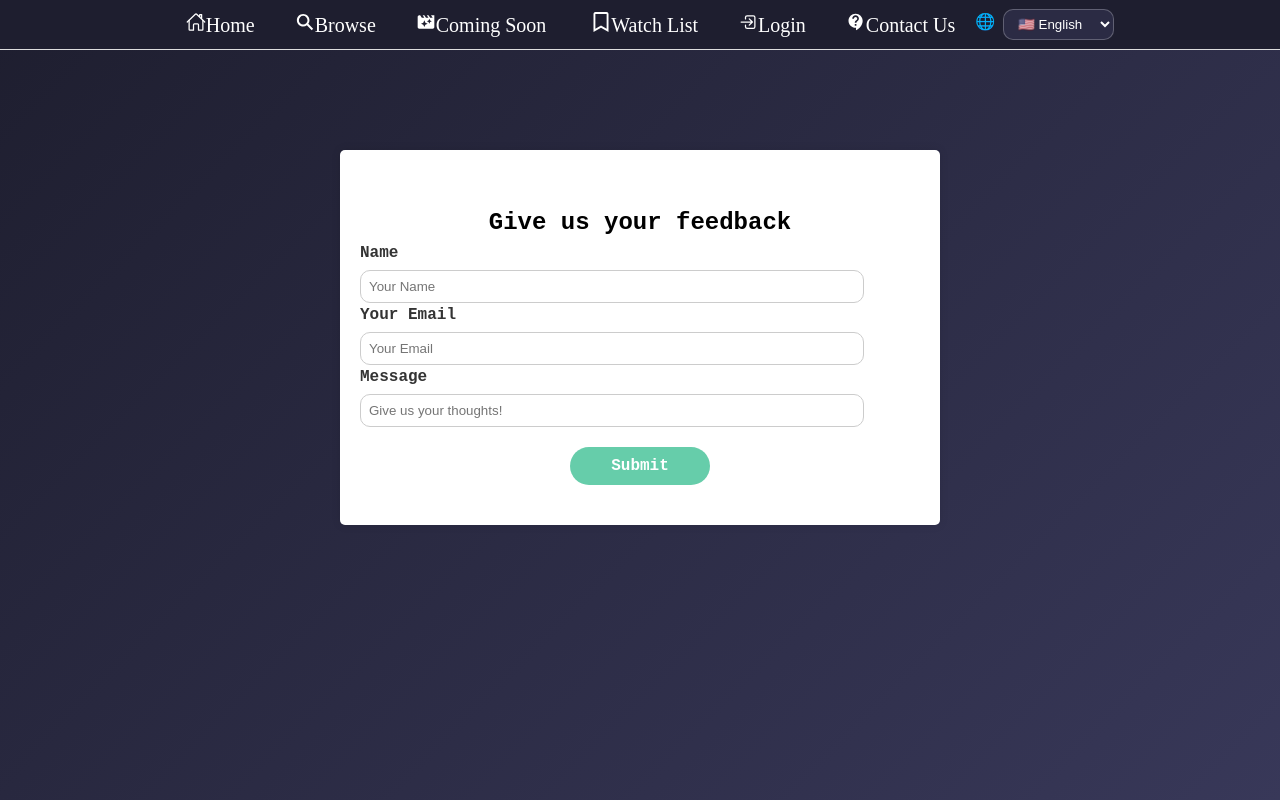
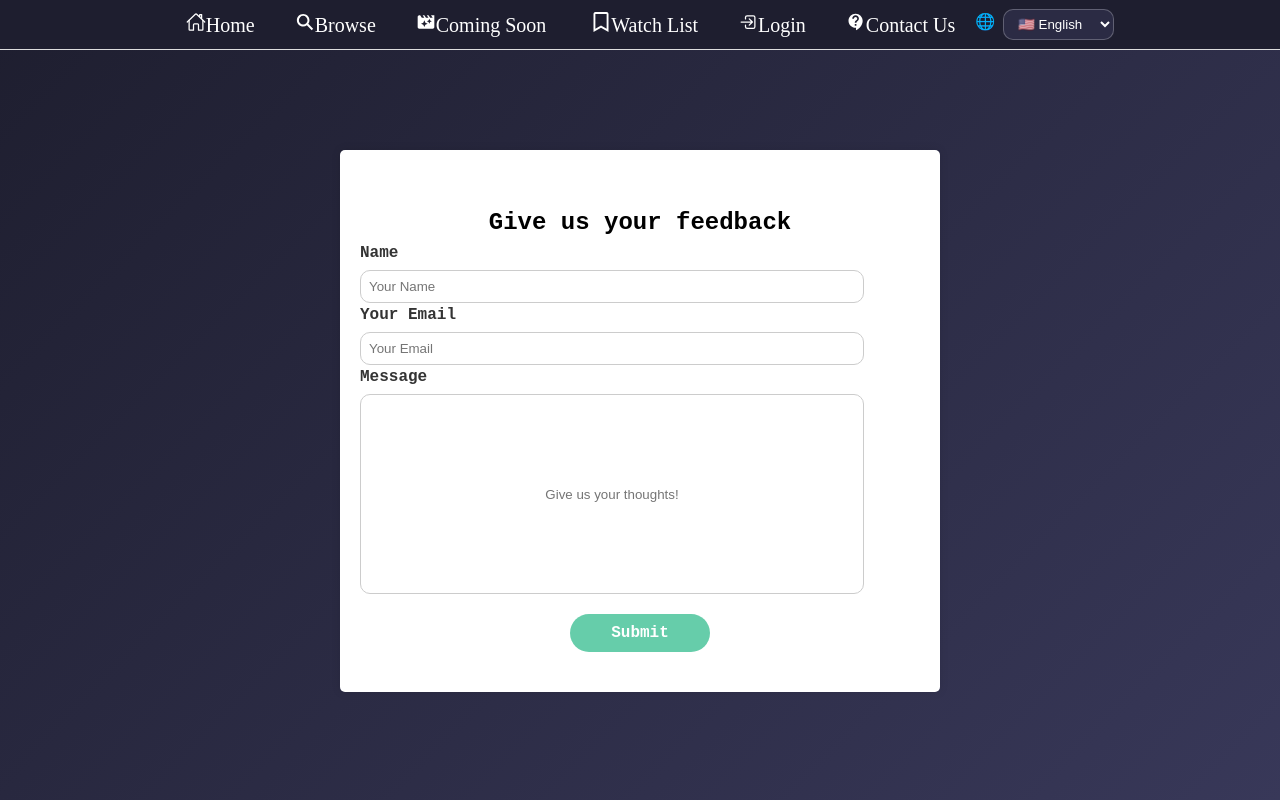
Before and after one commit to ling027/csc47300-team-spider, a React (Vite) app in the folder Movie_Rating_app/: page /ContactUs in a window 1280 px wide. Shown: the top 800 px of the page. Built offline with nearby package versions, Linux system fonts and the light colour scheme.

Commit message:
completed contact us to allow user to send feedbacks

```diff
--- a/Movie_Rating_app/src/view/ContactUs/ContactUs.css
+++ b/Movie_Rating_app/src/view/ContactUs/ContactUs.css
@@ -50,6 +50,21 @@
   border-radius: 10px;
   border: 1px solid #ccc;
   display: block;
+  height:100%;
+}
+
+.Message-Input{
+   width: 90%;
+  padding: 8px;
+  border-radius: 10px;
+  border: 1px solid #ccc;
+  display: block;
+  height:100%;
+  min-height: 200px;
+}
+
+.Message-Input::placeholder{
+  text-align: center;
 }
 
 .sub-button {
--- a/Movie_Rating_app/src/view/ContactUs/ContactUs.jsx
+++ b/Movie_Rating_app/src/view/ContactUs/ContactUs.jsx
@@ -10,6 +10,49 @@ function ContactUs() {
     const [isSubmitting, setIsSubmitting] = useState(false);
     const [message, setMessage] = useState(null);
 
+   const [formData, setFormData] = useState({
+    name: "",
+    email: "",
+    message: ""
+  });
+
+
+  const handleSubmit = async (event) => {
+    event.preventDefault();
+    setIsSubmitting(true);
+
+    try {
+      const response = await fetch("https://api.web3forms.com/submit", {
+        method: "POST",
+        headers: { "Content-Type": "application/json" },
+        body: JSON.stringify({
+          access_key: "73a75559-7457-419c-bb86-4364dcf97bfb",
+          ...formData
+        }),
+      });
+
+      const result = await response.json();
+      if (result.success) {
+        alert("Message sent successfully!");
+        setFormData({ name: "", email: "", message: "" });
+      } else {
+        alert("Failed to send message. Please try again.");
+      }
+    } catch (error) {
+      alert("An error occurred. Please try again.");
+    } finally {
+      setIsSubmitting(false);
+    }
+  };
+
+  const handleChange = (e) => {
+    setFormData({
+      ...formData,
+      [e.target.name]: e.target.value
+    });
+  };
+
+
 
     return (
         <div className="body">
@@ -21,21 +64,41 @@ function ContactUs() {
         <div className="ContactUs-container">
             <h1>{t("contactUs")}</h1>
             <h2>{t("feedback")}</h2>
-            <form  className="enter-section">
+            <form  className="enter-section" onSubmit={handleSubmit}>
 
                 <label htmlFor="Name">{t("name")}</label>
-                <input name="Name" placeholder={t("fullname")} className="Contactus-Input" required/>
+                <input
+                    name="name"
+                    placeholder={t("fullname")}
+                    className="Contactus-Input"
+                    value={formData.name}
+                    onChange={handleChange}
+                    required
+                />
 
                 <label htmlFor="Email">{t("email")}</label>
-                <input name="Email" placeholder={t("email")} className="Contactus-Input" required/>
+                <input
+                    name="email"
+                    placeholder={t("email")}
+                    className="Contactus-Input"
+                    value={formData.email}
+                    onChange={handleChange}
+                    required
+                />
+
                 <label htmlFor="Message">{t("message")}</label>
-
-                <input name="Message" placeholder={t("giveUsYourThoughts")} className="Contactus-Input" required/>
+                <input
+                    name="message"
+                    placeholder={t("giveUsYourThoughts")}
+                    className="Message-Input"
+                    value={formData.message}
+                    onChange={handleChange}
+                    required
+                />
                 <button className="sub-button" type="submit" disabled={isSubmitting}>
                     {isSubmitting ? t("submitting") : t("submit")}
                 </button>
             </form>
-            {message && <div className="feedback-message">{message}</div>}
         </div>
         </div>
     );
```
